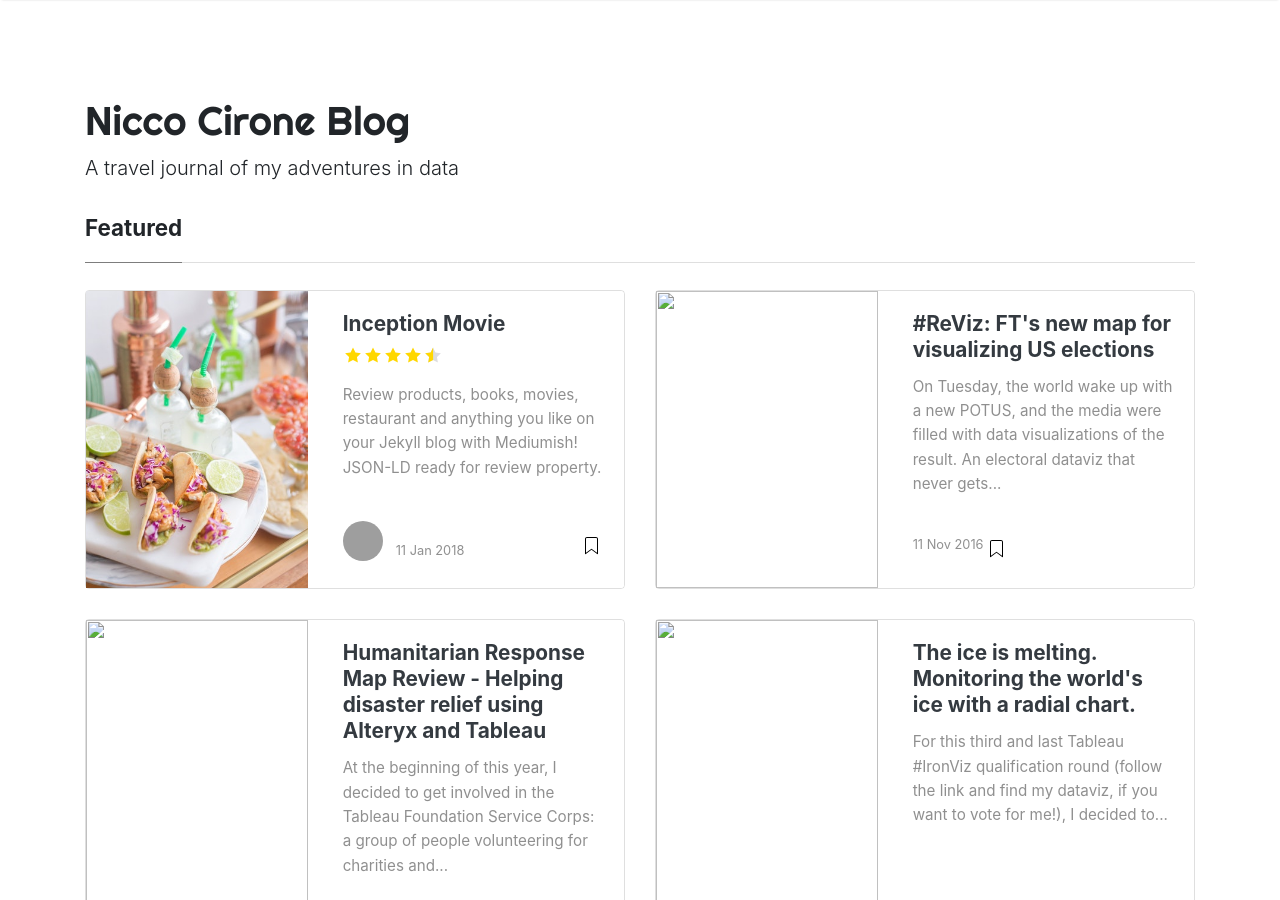
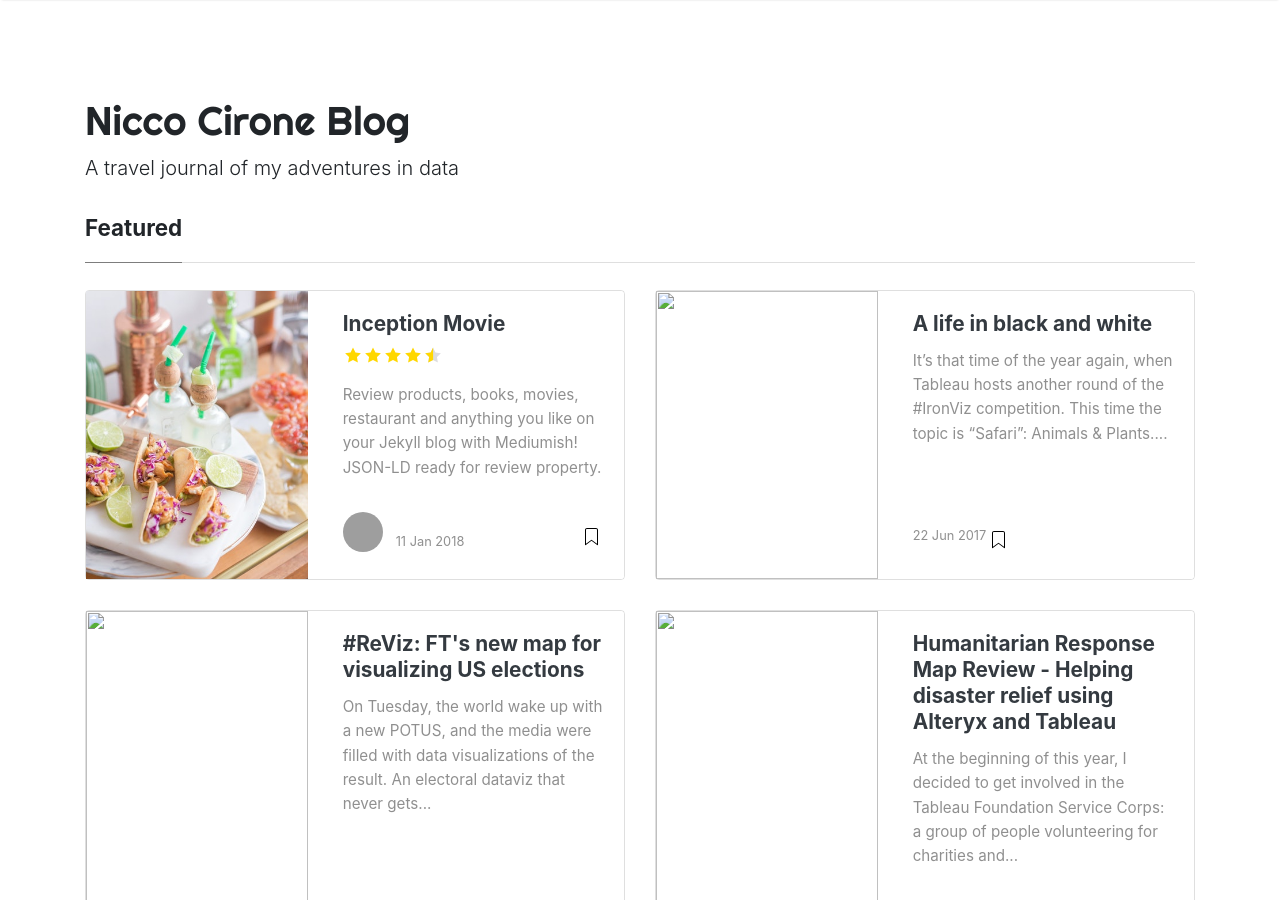
Before and after one commit to Nicco-Cirone/blog, a Jekyll site: the page built from index.html, in a window 1280 px wide and 900 px high. Built offline with Jekyll 4.4.1, drawn with Linux system fonts in a browser that asks for light colours; nearby versions of some CDN libraries; the list of posts is cut into pages by our own code; some of the changed text lies outside the part shown; grey boxes are pictures that could not be loaded.

Commit message:
Update 2017-06-22-a-life-in-black-and-white.md

```diff
--- a/_posts/2017-06-22-a-life-in-black-and-white.md
+++ b/_posts/2017-06-22-a-life-in-black-and-white.md
@@ -2,9 +2,11 @@
 title: "A life in black and white"
 date: 2017-06-22 11:11:52
 layout: post
+categories: [ Data Visualization, Tableau, Ironviz ]
+featured: true
 ---
 
-eah, it's that time of the year again, when Tableau hosts another round of the #IronViz competition. This time the topic is "Safari": Animals & Plants.
+It's that time of the year again, when Tableau hosts another round of the #IronViz competition. This time the topic is "Safari": Animals & Plants.
 
 After playing around with a couple of datasets like the IUCN list of threatened species, and the London Fire Brigade animal rescue records, I decided to have a close look to some of the most interesting animals in the world: Penguins!
 
```
